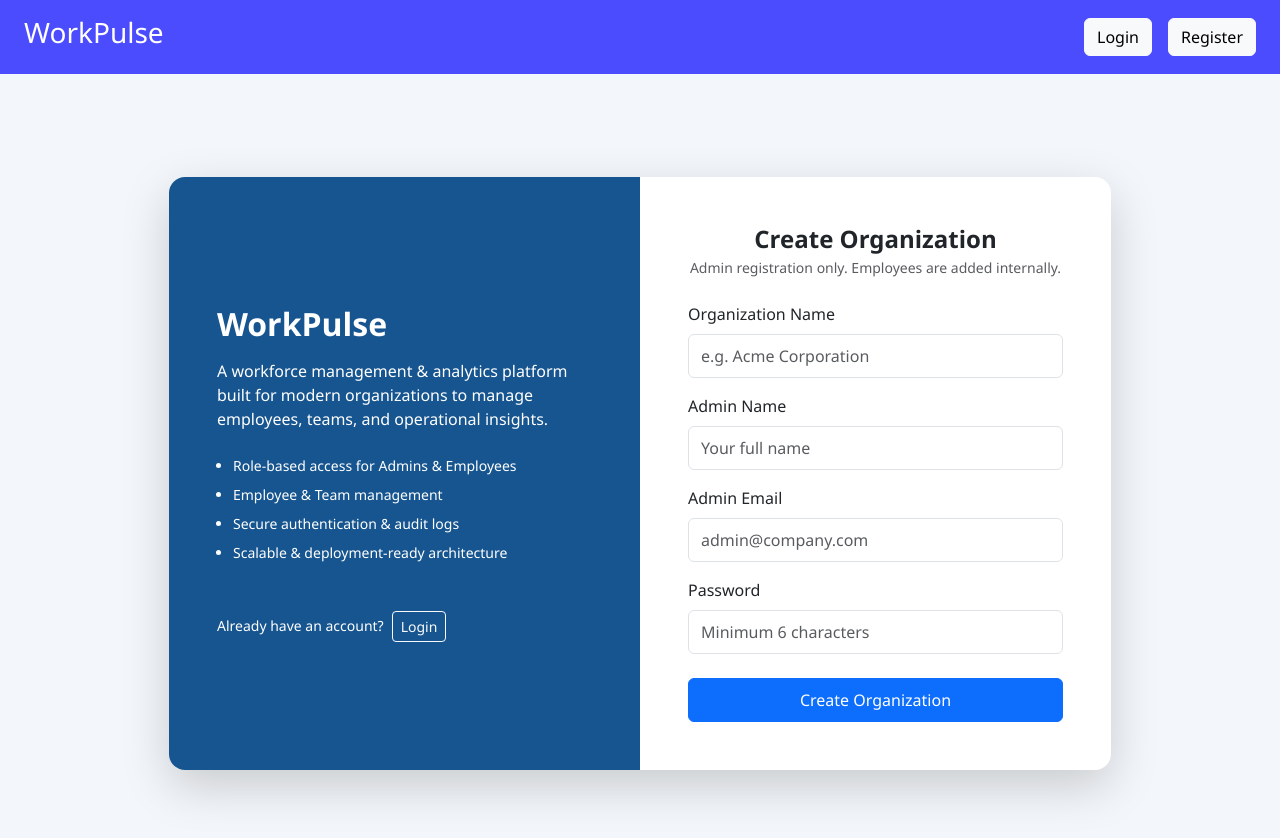
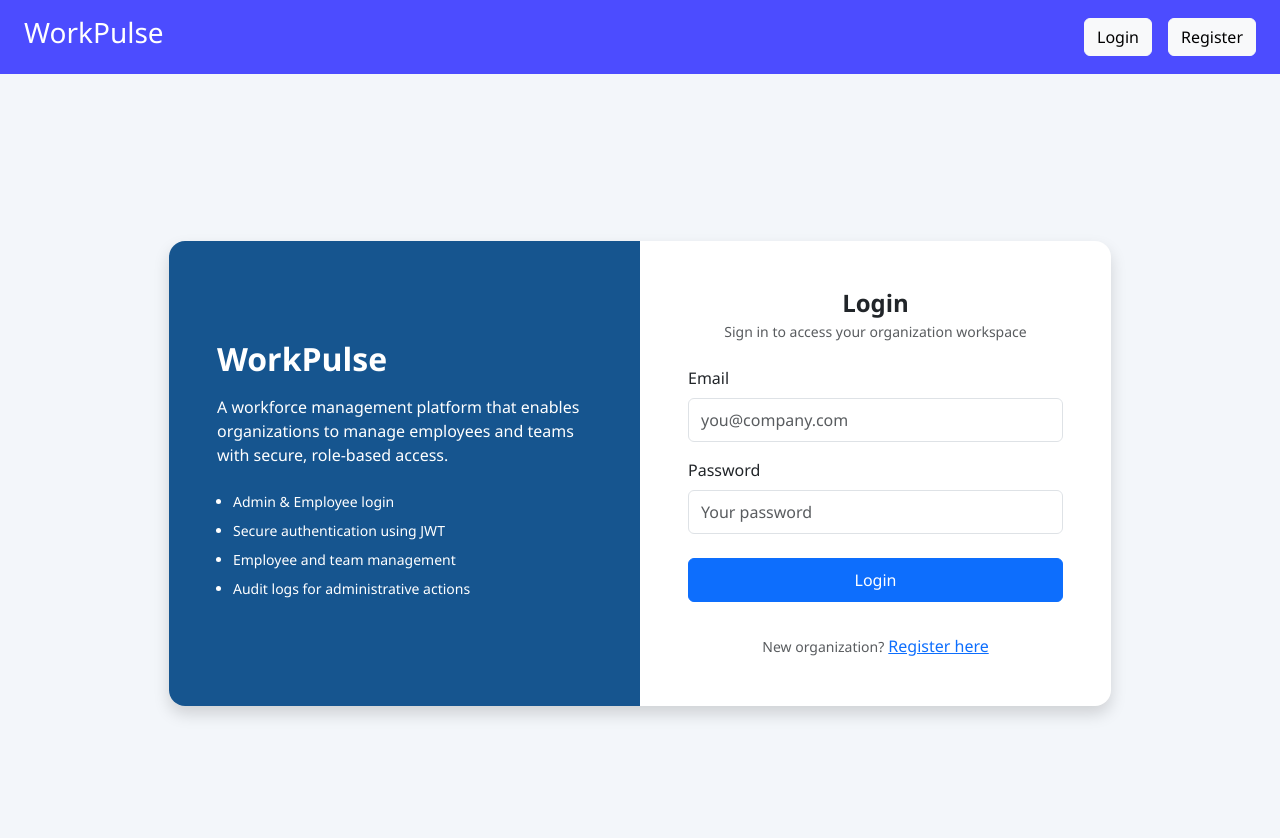
Before and after one commit to prasanna-07071999/workforceManagement, a React (Create React App) app in the folder frontend/: page / in a window 1280 px wide. Before the commit this address led to /register. Shown: the top 838 px of the page. Built offline with nearby package versions, Linux system fonts and the light colour scheme; no server answers.

Commit message:
updated Register Page UI and Login Page UI

```diff
--- a/frontend/src/App.js
+++ b/frontend/src/App.js
@@ -32,7 +32,7 @@ const App = () => {
       <BrowserRouter>
         <Navbar />
           <Switch>
-            <Route exact path='/login' component={Login}/>
+            <Route exact path='/' component={Login}/>
             <Route exact path='/register' component={RegisterOrg}/>
             <ProtectedRoute exact path='/dashboard' component={Dashboard} />
             <ProtectedRoute exact path='/employees' component={Employees}/>
@@ -40,7 +40,7 @@ const App = () => {
             <ProtectedRoute exact path="/teams/:teamId/assign" component={TeamAssignment} />
             <ProtectedRoute exact path="/teams/:teamId/assign" component={TeamAssignment} />
             <ProtectedRoute exact path="/logs" component={LogsPage} />
-            <Redirect to="/register" />
+            <Redirect to="/" />
           </Switch>
       </BrowserRouter>
     </AuthProvider>
--- a/frontend/src/pages/Login.jsx
+++ b/frontend/src/pages/Login.jsx
@@ -33,20 +33,38 @@ const Login = () => {
     }
 
     return (
-        <div>
-            <h1 className="text-primary text-center pt-5">Human Resourse Management System</h1>
-            <div className="container  pt-5 d-flex flex-row justify-content-center">
-                <div className="col-6 p-3">
-                    <h1>Welcome to the HR Management System</h1>
-                    <p className="text-secondary">
-                        Our HR Management System is designed to simplify workforce operations and empower
-                        both employees and managers. With intuitive tools for onboarding, team management,
-                        attendance tracking, and more, HRMS helps your organization run smoothly while keeping
-                        all your HR data secure and accessible in one place.
+  <div
+    className="container-fluid vh-100 d-flex align-items-center justify-content-center"
+    style={{ background: "#f3f6fa" }}
+  >
+    <div className="row bg-white shadow rounded-4 w-75 overflow-hidden">
+
+      {/* LEFT INFO PANEL */}
+      <div
+        className="col-md-6 d-flex flex-column justify-content-center p-5 text-white"
+        style={{ backgroundColor: "#16558f" }}
+      >
+        <h2 className="fw-bold mb-3">WorkPulse</h2>
+
+        <p className="mb-4">
+          A workforce management platform that enables organizations to
+          manage employees and teams with secure, role-based access.
         </p>
+
+        <ul className="small ps-3 mb-0">
+          <li className="mb-2">Admin & Employee login</li>
+          <li className="mb-2">Secure authentication using JWT</li>
+          <li className="mb-2">Employee and team management</li>
+          <li className="mb-2">Audit logs for administrative actions</li>
+        </ul>
       </div>
-                <div className="card p-4 shadow col-6 mt-0">
-                    <h1 className="text-center mb-4">Login</h1>
+
+      {/* RIGHT LOGIN FORM */}
+      <div className="col-md-6 p-5">
+        <h4 className="fw-bold text-center mb-1">Login</h4>
+        <p className="text-muted text-center mb-4 small">
+          Sign in to access your organization workspace
+        </p>
 
         {errorMsg && (
           <div className="alert alert-danger">{errorMsg}</div>
@@ -59,36 +77,42 @@ const Login = () => {
               type="email"
               className="form-control"
               value={email}
-                                onChange={(event) => setEmail(event.target.value)}
+              onChange={(e) => setEmail(e.target.value)}
+              placeholder="you@company.com"
               required
             />
           </div>
-                        <div className="mb-3">
+
+          <div className="mb-4">
             <label className="form-label">Password</label>
             <input
               type="password"
               className="form-control"
               value={password}
-                                onChange={(event) => setPassword(event.target.value)}
+              onChange={(e) => setPassword(e.target.value)}
+              placeholder="Your password"
               required
             />
           </div>
-                        <div>
-                            <button className="btn btn-primary w-100" type="submit">
+
+          <button className="btn btn-primary w-100 mb-3">
             Login
           </button>
-                        </div>
         </form>
-                   <div className="text-center mt-2">
-                        <p className="fw-bold btn btn-outline-dark">
-                            Don't have an account? <a href="/register" className="text-primary">Register</a>
-                        </p>
+
+        <div className="text-center mt-3">
+          <span className="small text-muted">
+            New organization?
+          </span>
+          <a href="/register" className="ms-1">
+            Register here
+          </a>
         </div>
       </div>
     </div>
   </div>
+);
 
-    )
 }
 
 export default Login;
--- a/frontend/src/pages/LogsPage.jsx
+++ b/frontend/src/pages/LogsPage.jsx
@@ -49,9 +49,7 @@ const LogsPage = () => {
     <div className="container-fluid mt-4 px-4">
       <div className="d-flex flex-row justify-content-between">
         <h2 className="mb-0">System Logs</h2>
-        <div className="mb-0">
           <BackButton />
-        </div>
       </div>
 
       {errorMsg && <div className="alert alert-danger">{errorMsg}</div>}
```
Lines whose indentation alone changed are shown as unchanged.
